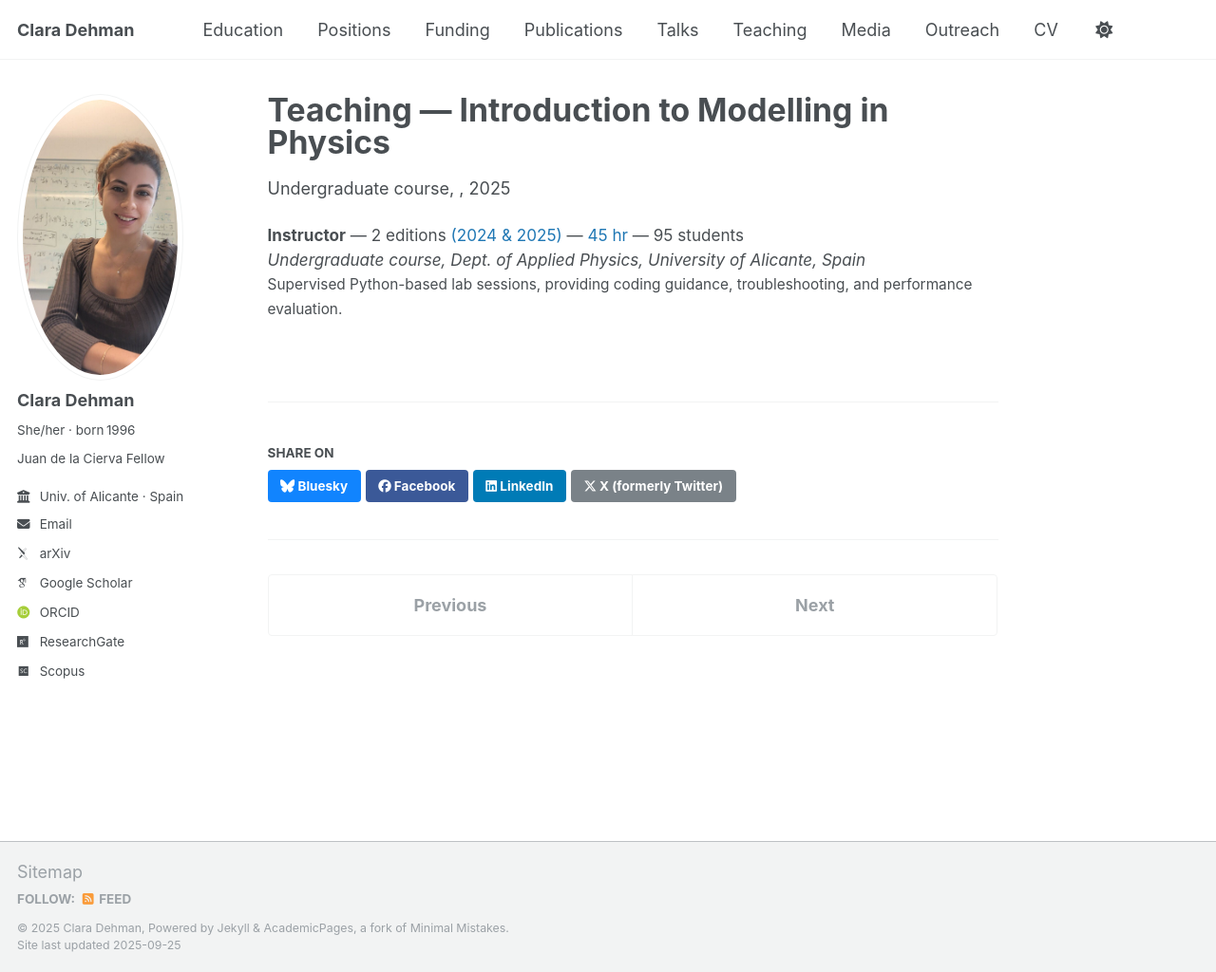
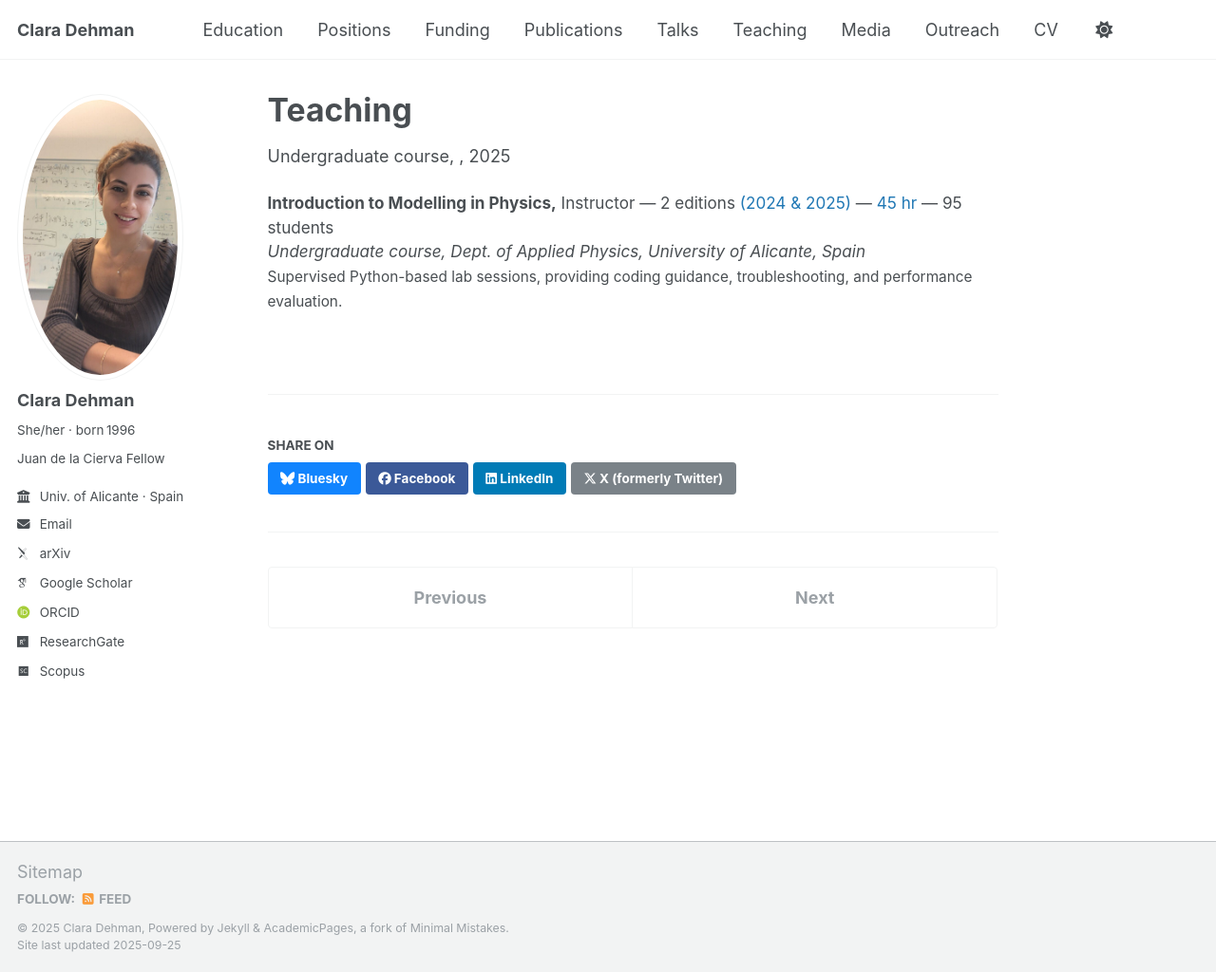
Before and after one commit to ClaraDehman/ClaraDehman.github.io, a Jekyll site: the page built from _teaching/modeling-physics.md, in a window 1280 px wide and 1024 px high. Shown: the whole window at 95% size. Built offline with Jekyll 4.4.1, drawn with Linux system fonts in a browser that asks for light colours; some web fonts are replaced; some of the changed lines change nothing that is shown.

Commit message:
Update modeling-physics.md

```diff
--- a/_teaching/modeling-physics.md
+++ b/_teaching/modeling-physics.md
@@ -1,5 +1,5 @@
 ---
-title: "<span style='font-size:1.20em;'>Teaching — Introduction to Modelling in Physics</span>"
+title: "<span style='font-size:1.20em;'>Teaching</span>"
 collection: teaching
 type: "Undergraduate course"
 permalink: /teaching/2024-modeling-physics
@@ -8,7 +8,7 @@
 
 <div class="archive__item">
   <p class="archive__item-excerpt" style="font-size: 0.95em; margin-top: 0;">
-    <strong>Instructor</strong> — 2 editions <span style="color:#1f77b4;">(2024 & 2025)</span> — <span style="color:#1f77b4;">45 hr</span> — 95 students<br>
+    <strong>Introduction to Modelling in Physics,</strong> Instructor — 2 editions <span style="color:#1f77b4;">(2024 & 2025)</span> — <span style="color:#1f77b4;">45 hr</span> — 95 students<br>
     <em>Undergraduate course, Dept. of Applied Physics, University of Alicante, Spain</em><br>
     <span style="font-size: 0.9em;">Supervised Python-based lab sessions, providing coding guidance, troubleshooting, and performance evaluation.</span>
   </p>
```
